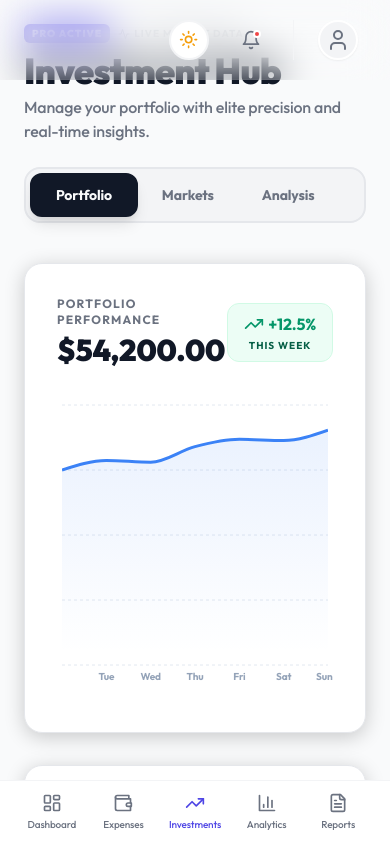
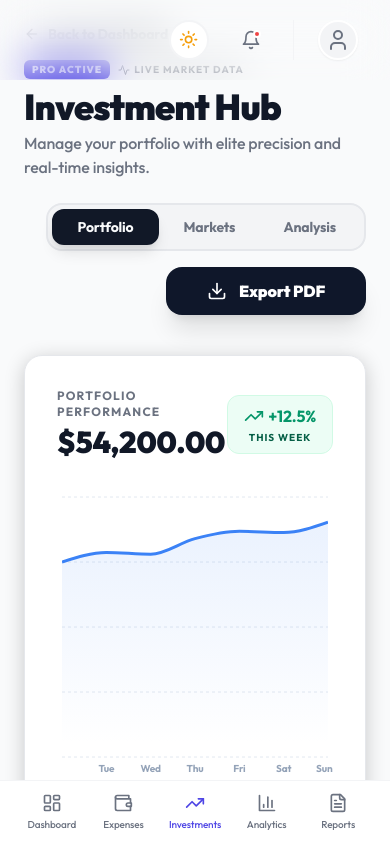
Before and after one commit to shivamds1203/finova, a React (Vite) app: page /dashboard/investments in a window 390 px wide. Shown: the top 842 px of the page. Built offline with nearby package versions, Linux system fonts and the light colour scheme.

Commit message:
Add back button to investments page

```diff
--- a/package.json
+++ b/package.json
@@ -15,6 +15,8 @@
     "clsx": "^2.1.0",
     "date-fns": "^3.3.1",
     "framer-motion": "^11.0.8",
+    "jspdf": "^4.2.0",
+    "jspdf-autotable": "^5.0.7",
     "lucide-react": "^0.344.0",
     "react": "^18.2.0",
     "react-chartjs-2": "^5.2.0",
--- a/src/pages/Investments.tsx
+++ b/src/pages/Investments.tsx
@@ -1,6 +1,10 @@
 import { motion } from 'framer-motion';
 import { AreaChart, Area, XAxis, YAxis, CartesianGrid, Tooltip, ResponsiveContainer, PieChart, Pie, Cell } from 'recharts';
-import { TrendingUp, ArrowUpRight, ArrowDownRight, Briefcase, PieChart as PieIcon, Activity } from 'lucide-react';
+import { useNavigate } from 'react-router-dom';
+import { TrendingUp, ArrowUpRight, ArrowDownRight, Briefcase, PieChart as PieIcon, Activity, ArrowLeft } from 'lucide-react';
+import jsPDF from 'jspdf';
+import autoTable from 'jspdf-autotable';
+import DownloadButton from '../components/documents/DownloadButton';
 
 const PERFORMANCE_DATA = [
     { name: 'Mon', value: 45000 },
@@ -27,6 +31,103 @@ const ASSETS = [
 ];
 
 const Investments = () => {
+    const navigate = useNavigate();
+
+    const handleDownloadPDF = async () => {
+        // Ensure we don't block the UI thread completely, giving the button time to spin
+        await new Promise(resolve => setTimeout(resolve, 800));
+
+        const doc = new jsPDF();
+
+        // --- Branding / Header ---
+        // Instead of slate-900 background, add the newly generated geometric image as full-bleed background
+        const imgUrl = '/pdf-bg.png';
+        const img = new Image();
+        img.src = imgUrl;
+
+        // Wait for image to load to guarantee it draws on the PDF canvas
+        await new Promise((resolve, reject) => {
+            img.onload = resolve;
+            img.onerror = reject;
+        });
+
+        // Add the image filling a standard A4 page (210 x 297 mm)
+        doc.addImage(img, 'PNG', 0, 0, 210, 297);
+
+        doc.setTextColor(15, 23, 42); // slate-900 (Dark color for light background)
+        doc.setFontSize(24);
+        doc.setFont("helvetica", "bold");
+        doc.text("Finova Intelligence", 14, 25);
+
+        doc.setFontSize(10);
+        doc.setFont("helvetica", "normal");
+        const dateStr = new Date().toLocaleDateString('en-US', { year: 'numeric', month: 'long', day: 'numeric' });
+        doc.text(`Investment Report \u2022 ${dateStr}`, 14, 32);
+
+        // --- Summary Metric ---
+        doc.setTextColor(15, 23, 42); // slate-900
+        doc.setFontSize(14);
+        doc.setFont("helvetica", "bold");
+        doc.text("Portfolio Performance overview", 14, 55);
+
+        doc.setFontSize(32);
+        doc.text("$54,200.00", 14, 68);
+
+        doc.setFontSize(12);
+        doc.setTextColor(16, 185, 129); // emerald-500
+        doc.text("+12.5% (This Week)", 75, 68);
+
+        // --- Active Holdings Table ---
+        doc.setTextColor(15, 23, 42);
+        doc.setFontSize(14);
+        doc.text("Active Holdings Breakdown", 14, 85);
+
+        const tableBody = ASSETS.map(asset => [
+            `${asset.name} (${asset.symbol})`,
+            asset.type,
+            `$${asset.value.toLocaleString(undefined, { minimumFractionDigits: 2 })}`,
+            asset.change
+        ]);
+
+        autoTable(doc, {
+            startY: 90,
+            head: [['Asset', 'Type', 'Current Value', '24h Change']],
+            body: tableBody,
+            theme: 'grid',
+            headStyles: {
+                fillColor: [15, 23, 42], // slate-900
+                textColor: [255, 255, 255],
+                fontStyle: 'bold',
+                halign: 'left'
+            },
+            columnStyles: {
+                0: { fontStyle: 'bold' },
+                2: { halign: 'right' },
+                3: { halign: 'right' },
+            },
+            alternateRowStyles: {
+                fillColor: [248, 250, 252] // slate-50
+            },
+            styles: {
+                font: 'helvetica',
+                fontSize: 10,
+                cellPadding: 6,
+            }
+        });
+
+        // --- Footer ---
+        const pageCount = (doc as any).internal.getNumberOfPages();
+        for (let i = 1; i <= pageCount; i++) {
+            doc.setPage(i);
+            doc.setFontSize(8);
+            doc.setTextColor(148, 163, 184); // slate-400
+            doc.text(`Finova Document Intelligence \u00A9 2026`, 14, 290);
+            doc.text(`Page ${i} of ${pageCount}`, 196, 290, { align: 'right' });
+        }
+
+        doc.save("finova-investment-report.pdf");
+    };
+
     return (
         <motion.div
             initial={{ opacity: 0, y: 20 }}
@@ -36,6 +137,12 @@ const Investments = () => {
             {/* Header section */}
             <div className="flex flex-col md:flex-row md:items-end justify-between gap-6">
                 <div>
+                    <button
+                        onClick={() => navigate('/')}
+                        className="flex items-center gap-2 text-text-secondary hover:text-[var(--text-primary)] transition-colors mb-4 text-sm font-bold"
+                    >
+                        <ArrowLeft className="w-4 h-4" /> Back to Dashboard
+                    </button>
                     <div className="flex items-center gap-2 mb-2">
                         <span className="px-2 py-0.5 rounded-md bg-primary text-white text-[10px] font-black uppercase tracking-widest">PRO Active</span>
                         <span className="text-text-secondary text-[10px] font-bold uppercase tracking-widest flex items-center gap-1">
@@ -46,10 +153,16 @@ const Investments = () => {
                     <p className="text-text-secondary font-medium mt-1">Manage your portfolio with elite precision and real-time insights.</p>
                 </div>
 
-                <div className="flex bg-[var(--surface-muted)] p-1 rounded-2xl border-2 border-[var(--border)]">
-                    <button className="px-6 py-2.5 bg-[var(--text-primary)] rounded-xl shadow-premium text-sm font-bold text-[var(--background)] border-2 border-[var(--text-primary)]">Portfolio</button>
-                    <button className="px-6 py-2.5 text-sm font-bold text-text-secondary hover:text-[var(--text-primary)] transition-colors">Markets</button>
-                    <button className="px-6 py-2.5 text-sm font-bold text-text-secondary hover:text-[var(--text-primary)] transition-colors">Analysis</button>
+                <div className="flex flex-col sm:flex-row items-end gap-4">
+                    <div className="flex bg-[var(--surface-muted)] p-1 rounded-2xl border-2 border-[var(--border)] shrink-0 h-[48px]">
+                        <button className="px-6 h-full bg-[var(--text-primary)] rounded-xl shadow-premium text-sm font-bold text-[var(--background)] border-2 border-[var(--text-primary)]">Portfolio</button>
+                        <button className="px-6 h-full text-sm font-bold text-text-secondary hover:text-[var(--text-primary)] transition-colors">Markets</button>
+                        <button className="px-6 h-full text-sm font-bold text-text-secondary hover:text-[var(--text-primary)] transition-colors">Analysis</button>
+                    </div>
+
+                    <div className="shrink-0 h-[48px] flex items-stretch">
+                        <DownloadButton onClick={handleDownloadPDF} label="Export PDF" />
+                    </div>
                 </div>
             </div>
 
```
Also changed, not shown: 4 other files (tests, documents, lock files or other folders).
